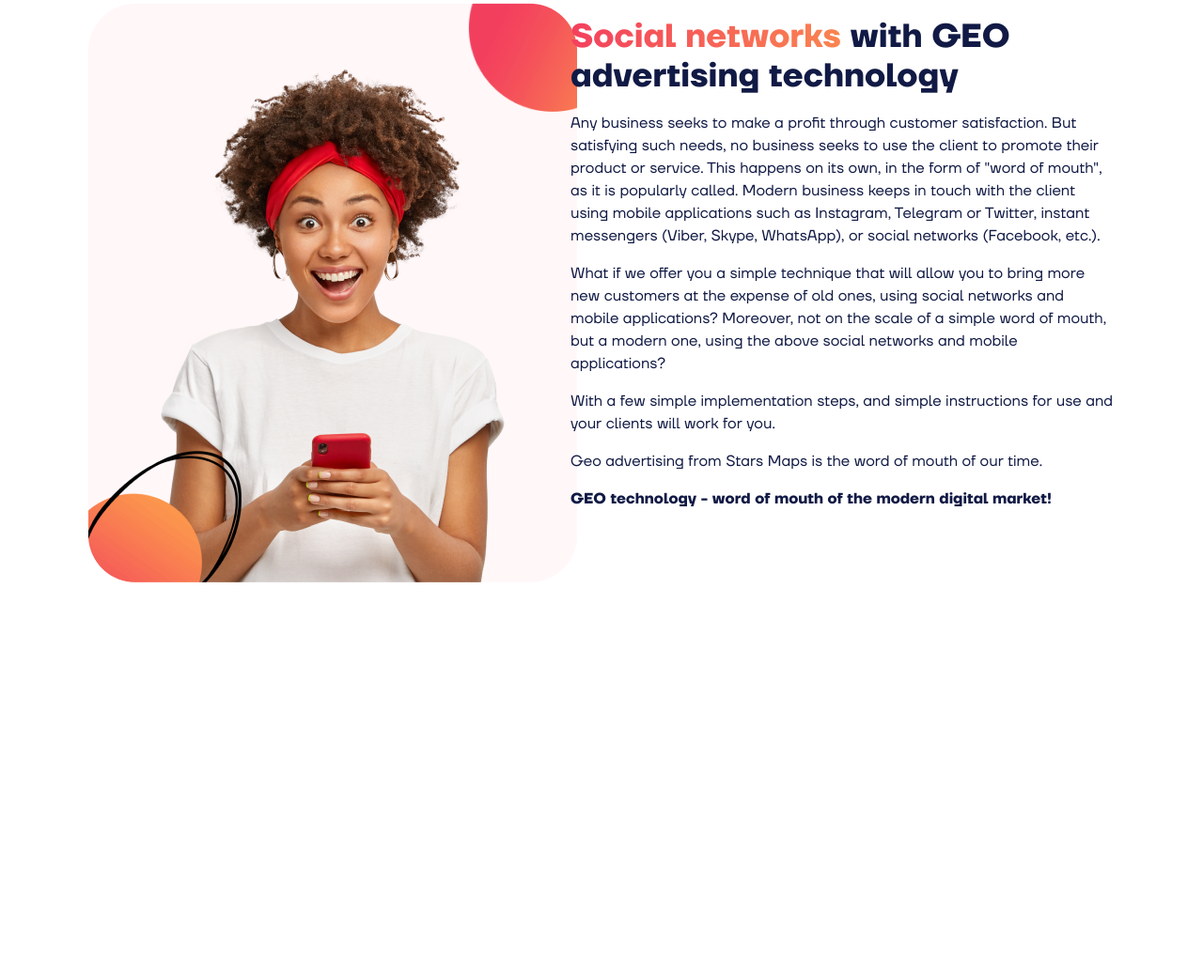
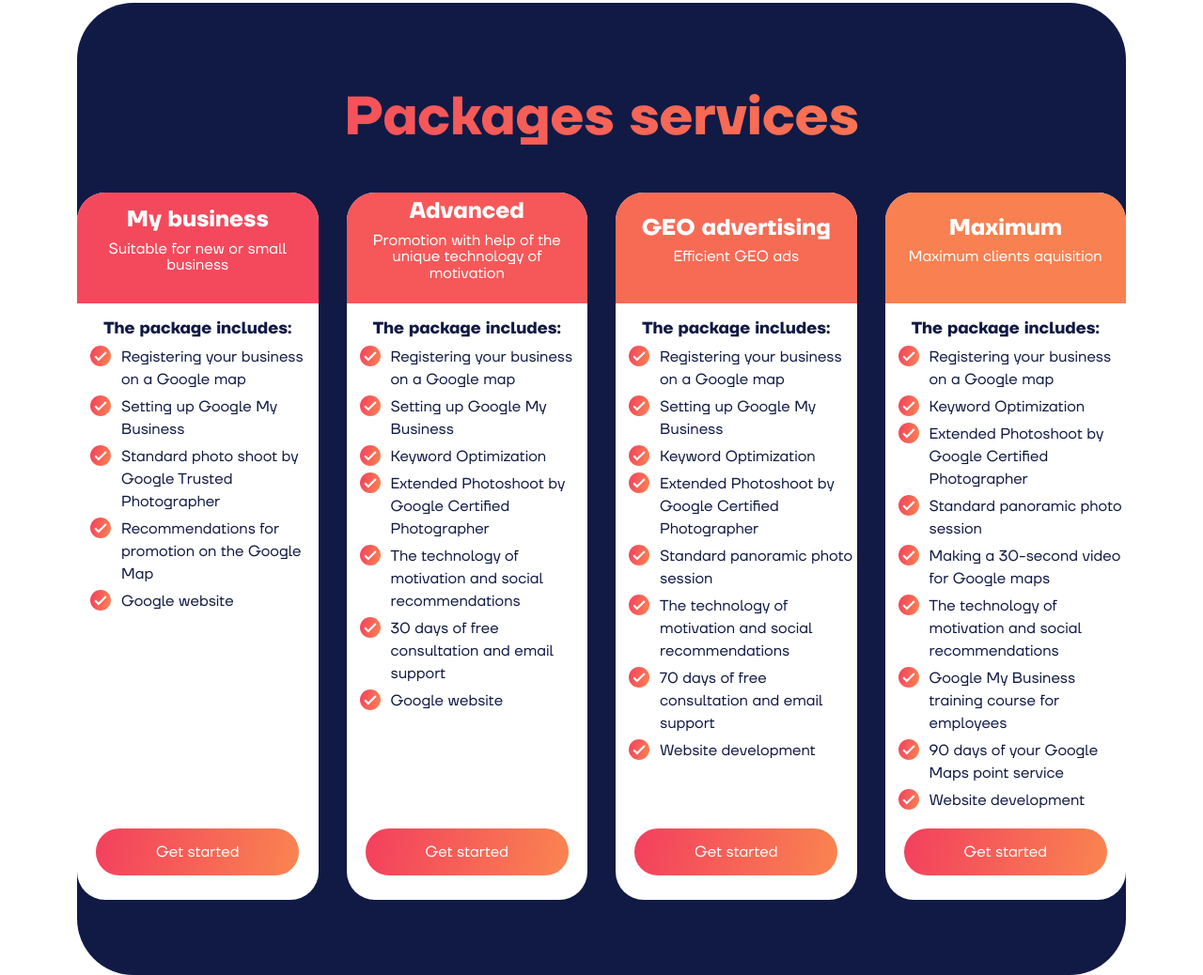
Before and after one commit to oleksiimikhno/MapStars, a website built with webpack: page src/index.html in a window 1280 px wide. Shown: the part 7041-8079 px from the top of the page at 94% size. Before the commit the page ends 7661 px from the top, so only its background shows below. Built offline with nearby package versions, Linux system fonts and the light colour scheme; files whose address does not match are found by name.

Commit message:
package section

```diff
--- a/src/index.html
+++ b/src/index.html
@@ -552,22 +552,93 @@
   </div>
 </section>
 
-<section id="packages" class="container-sm-wrapper section-md-mt mx-auto">
-  <div class="row">
-    <div class="col-5">
-      <img src="./assets/image/social-network/social-girl.png" alt="">
-    </div>
-    <div class="col-7">
-      <div class="ms-5 mt-3">
-        <h4 class="bolt-text"><span class="gradient-text">Social networks</span> with GEO advertising technology</h4>
-        <div class="mt-3 desc">
-          <p>Any business seeks to make a profit through customer satisfaction. But satisfying such needs, no business seeks to use the client to promote their product or service. This happens on its own, in the form of "word of mouth", as it is popularly called. Modern business keeps in touch with the client using mobile applications such as Instagram, Telegram or Twitter, instant messengers (Viber, Skype, WhatsApp), or social networks (Facebook, etc.).</p>
-          <p>What if we offer you a simple technique that will allow you to bring more new customers at the expense of old ones, using social networks and mobile applications? Moreover, not on the scale of a simple word of mouth, but a modern one, using the above social networks and mobile applications?</p>
-          <p>With a few simple implementation steps, and simple instructions for use and your clients will work for you.</p>
-          <p>Geo advertising from Stars Maps is the word of mouth of our time.</p>
-          <p class="bolt-text">GEO technology - word of mouth of the modern digital market!</p>
+<section id="packages" class="container-wrapper section-md-mt mx-auto">
+  <h3 class="text-center title-section gradient-text">Packages services</h3>
+  <div class="container-sm-wrapper mx-auto d-grid">
+    <div class="package text-center">
+      <div>
+        <div class="package-header revers-text d-flex centered">
+          <h4>My business</h4>
+          <p>Suitable for new or small business</p>
+        </div>
+        <div class="package-body mt-3">
+          <h5 class="bolt-text">The package includes:</h5>
+          <ul class="text-start">
+            <li>Registering your business on a Google map </li>
+            <li>Setting up Google My Business</li>
+            <li>Standard photo shoot by Google Trusted Photographer</li>
+            <li>Recommendations for promotion on the Google Map</li>
+            <li>Google website</li>
+          </ul>
         </div>
       </div>
+      <button class="btn btn-primary btn-lg mb-4" type="button">Get started</button>
+    </div>
+    <div class="package text-center">
+      <div>
+        <div class="package-header revers-text d-flex centered">
+          <h4>Advanced</h4>
+          <p>Promotion with help of the unique technology of motivation</p>
+        </div>
+        <div class="package-body mt-3">
+          <h5 class="bolt-text">The package includes:</h5>
+          <ul class="text-start">
+            <li>Registering your business on a Google map </li>
+            <li>Setting up Google My Business</li>
+            <li>Keyword Optimization</li>
+            <li>Extended Photoshoot by Google Certified Photographer</li>
+            <li>The technology of motivation and social recommendations</li>
+            <li>30 days of free consultation and email support</li>
+            <li>Google website</li>
+          </ul>
+        </div>
+      </div>
+      <button class="btn btn-primary btn-lg mb-4" type="button">Get started</button>
+    </div>
+    <div class="package text-center">
+      <div>
+        <div class="package-header revers-text d-flex centered">
+          <h4>GEO advertising</h4>
+          <p>Efficient GEO ads</p>
+        </div>
+        <div class="package-body mt-3">
+          <h5 class="bolt-text">The package includes:</h5>
+          <ul class="text-start">
+            <li>Registering your business on a Google map </li>
+            <li>Setting up Google My Business</li>
+            <li>Keyword Optimization</li>
+            <li>Extended Photoshoot by Google Certified Photographer</li>
+            <li>Standard panoramic photo session</li>
+            <li>The technology of motivation and social recommendations</li>
+            <li>70 days of free consultation and email support</li>
+            <li>Website development</li>
+          </ul>
+        </div>
+      </div>
+      <button class="btn btn-primary btn-lg mb-4" type="button">Get started</button>
+    </div>
+    <div class="package text-center">
+      <div>
+        <div class="package-header revers-text d-flex centered">
+          <h4>Maximum</h4>
+          <p>Maximum clients aquisition</p>
+        </div>
+        <div class="package-body mt-3">
+          <h5 class="bolt-text">The package includes:</h5>
+          <ul class="text-start">
+            <li>Registering your business on a Google map </li>
+            <li>Keyword Optimization</li>
+            <li>Extended Photoshoot by Google Certified Photographer</li>
+            <li>Standard panoramic photo session</li>
+            <li>Making a 30-second video for Google maps</li>
+            <li>The technology of motivation and social recommendations</li>
+            <li>Google My Business training course for employees</li>
+            <li>90 days of your Google Maps point service</li>
+            <li>Website development</li>
+          </ul>
+        </div>
+      </div>
+      <button class="btn btn-primary btn-lg mb-4" type="button">Get started</button>
     </div>
   </div>
 </section>
--- a/src/style/scss/stylesheet/3-section/_index.scss
+++ b/src/style/scss/stylesheet/3-section/_index.scss
@@ -5,3 +5,4 @@
 @import 'how-it-work';
 @import 'map';
 @import 'social-network';
+@import 'packages';
--- a/src/style/scss/stylesheet/3-section/packages.scss
+++ b/src/style/scss/stylesheet/3-section/packages.scss
@@ -0,0 +1,78 @@
+#packages {
+  padding-bottom: 5rem;
+  border-radius: 60px;
+  background-color: var(--blue-dark);
+
+  .d-grid {
+    grid-auto-flow: column;
+    gap: 30px;
+  }
+  h3 {
+    padding: 5.5rem 0 2.3rem;
+    font-size: 3.6rem;
+  }
+}
+.package {
+  display: flex;
+  flex-direction: column;
+  justify-content: space-between;
+  min-height: 700px;
+  border-radius: 30px;
+  background-color: var(--white);
+  overflow: hidden;
+
+  h4 {
+    font-size: 1.5rem;
+    font-weight: 700;
+  }
+
+  h5 {
+    font-size: 1.1rem;
+  }
+
+  button {
+    align-self: center;
+    width: 220px;
+  }
+
+  li {
+    position: relative;
+    margin-bottom: 5px;
+    padding-left: 15px;
+    list-style-type: none;
+  }
+
+  li::before {
+    display: block;
+    content: '';
+    position: absolute;
+    left: -18px;
+    height: 25px;
+    width: 25px;
+    background-image: url(/dist/assets/image/icon/list-marker.svg);
+    background-repeat: no-repeat;
+    font-size: 1.2em;
+  }
+}
+.package-header {
+  height: 118px;
+  align-content: center;
+  background-color: red;
+  line-height: 1.1;
+  p {
+    max-width: 85%;
+  }
+}
+
+.package:nth-of-type(1) .package-header {
+  background-color: #F4495C;
+}
+.package:nth-of-type(2) .package-header {
+  background-color: #F65859;
+}
+.package:nth-of-type(3) .package-header {
+  background-color: #F76B55;
+}
+.package:nth-of-type(4) .package-header {
+  background-color: #F98051;
+}
--- a/src/style/scss/stylesheet/3-section/social-network.scss
+++ b/src/style/scss/stylesheet/3-section/social-network.scss
@@ -2,7 +2,4 @@
   h4 {
     font-size: 3rem;
   }
-  .desc {
-    // line-height: 2;
-  }
 }
```
Also changed, not shown: src/assets/image/icon/list-marker.svg (added).
